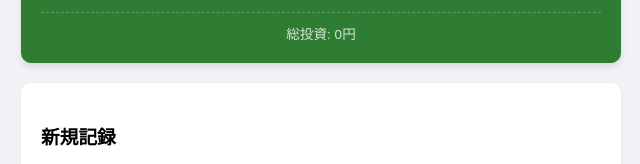
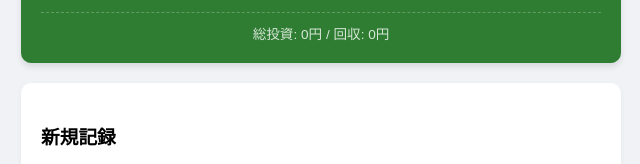
Before and after one commit to ocra855/kba, a plain HTML site: page index.html in a window 1280 px wide. Shown: the part 193-357 px from the top of the page, 319-959 px from the left. Drawn offline with Linux system fonts and the light colour scheme.

Commit message:
Update index.html

```diff
--- a/index.html
+++ b/index.html
@@ -49,7 +49,10 @@
                         </div>
                     </div>
 
-                    <div class="sub-stats">総投資: <span id="totalInvestAmount">0</span>円</div>
+                    <div class="sub-stats">
+                        総投資: <span id="totalInvestAmount">0</span>円 /
+                        回収: <span id="totalReturnAmount">0</span>円
+                    </div>
                 </header>
 
                 <div class="input-area">
```
